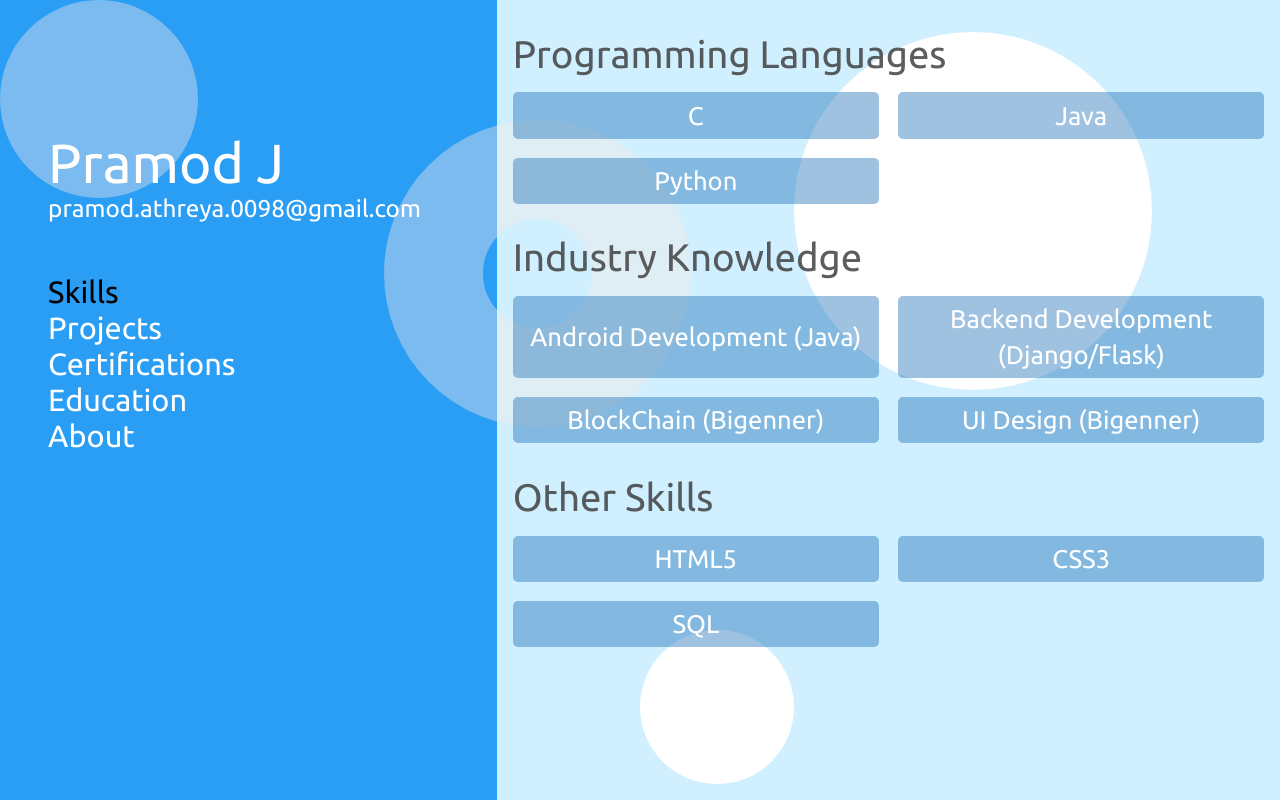
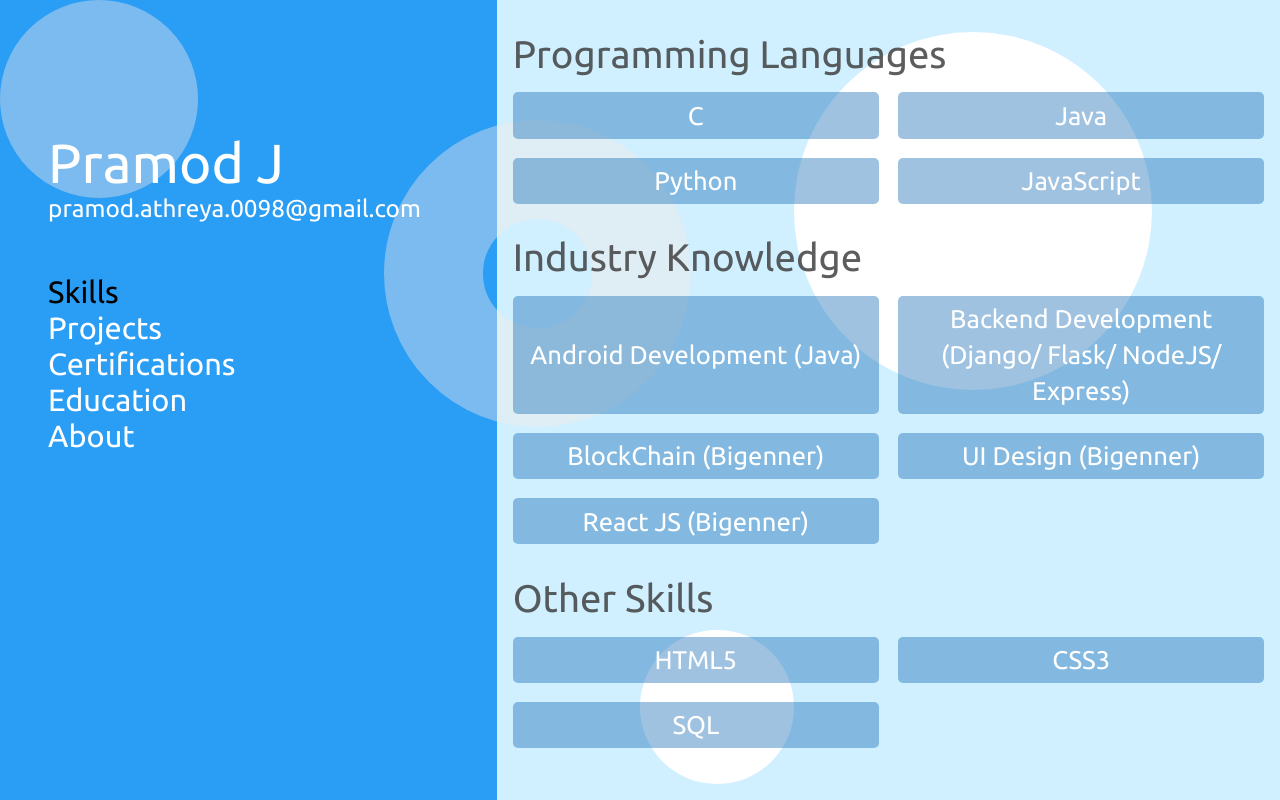
Before and after one commit to mr-pramod-98/portfolio, a Django app: page /skills/ in a window 1280 px wide. Run offline with Django 3.2, Linux system fonts and the light colour scheme.

Commit message:
Updated skills in skills.html

```diff
--- a/portfolio/templates/skills.html
+++ b/portfolio/templates/skills.html
@@ -23,15 +23,17 @@
             <div class="skill-item">C</div>
             <div class="skill-item">Java</div>
             <div class="skill-item">Python</div>
+            <div class="skill-item">JavaScript</div>
         </div>
     </div>
     <div class="skill-set">
         <div class="skill-category">Industry Knowledge</div>
         <div class="skill-group">
             <div class="skill-item">Android Development (Java)</div>
-            <div class="skill-item">Backend Development (Django/Flask)</div>
+            <div class="skill-item">Backend Development (Django/ Flask/ NodeJS/ Express)</div>
             <div class="skill-item">BlockChain (Bigenner)</div>
             <div class="skill-item">UI Design (Bigenner)</div>
+            <div class="skill-item">React JS (Bigenner)</div>
         </div>
     </div>
     <div class="skill-set">
```
